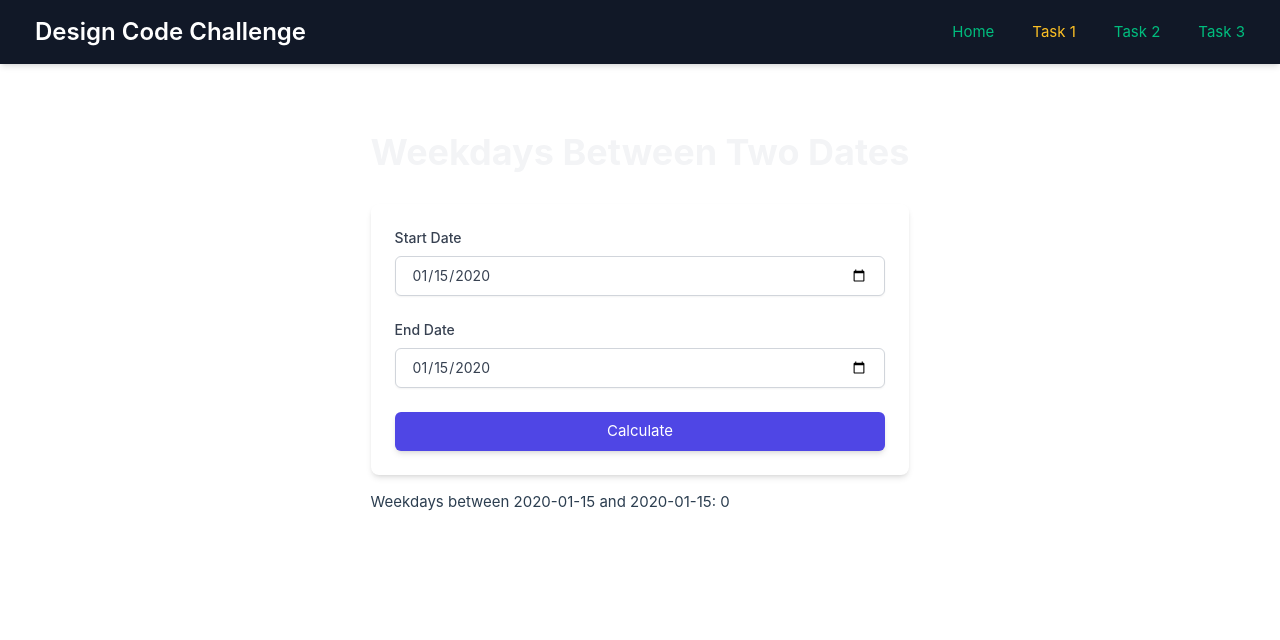
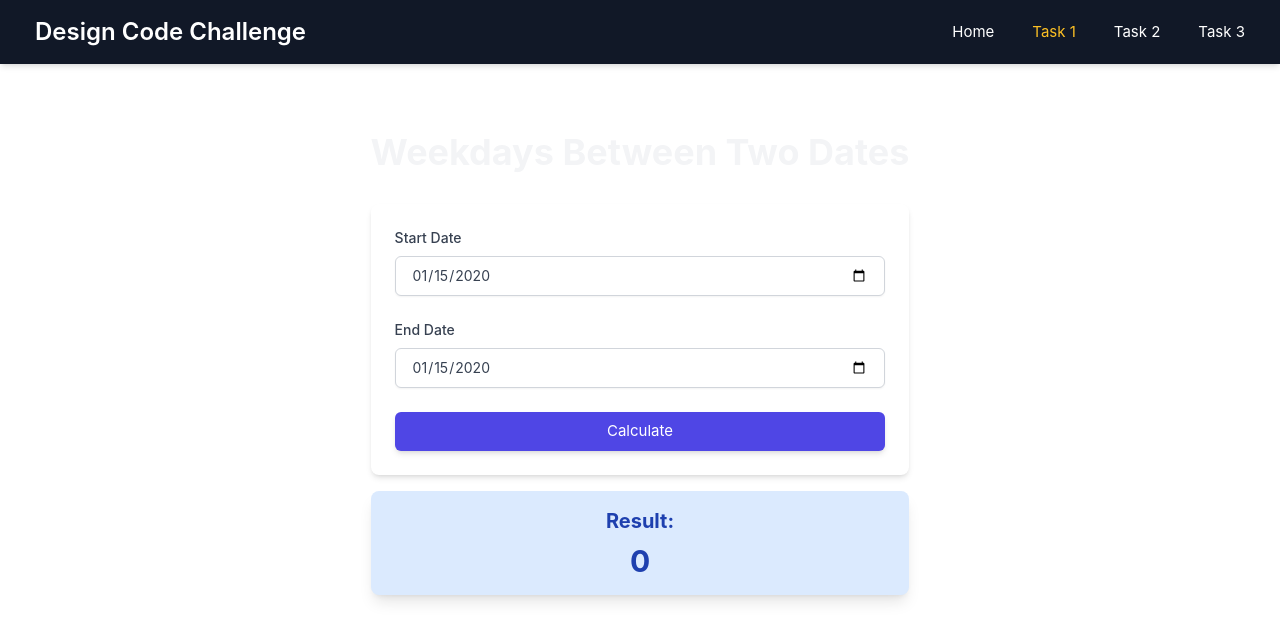
Before and after one commit to nelvino/design-code-challenge, a Vue app: page /task1 in a window 1280 px wide. Both pictures are taken after typing "2020-01-15", "2020-01-15" into the empty fields and a click on the button "Calculate". Shown: the top 640 px of the page. Built offline with nearby package versions, Linux system fonts and the light colour scheme.

Commit message:
result styling and component reusability improvement

```diff
--- a/src/assets/main.css
+++ b/src/assets/main.css
@@ -14,7 +14,8 @@
 a,
 .green {
   text-decoration: none;
-  color: hsla(160, 100%, 37%, 1);
+  color: hsla(0, 0%, 100%, 1);
+  /* color: hsla(160, 100%, 37%, 1); */
   transition: 0.4s;
   padding: 3px;
 }
--- /dev/null
+++ b/src/components/ResultComponent.vue
@@ -0,0 +1,29 @@
+<template>
+  <div
+    v-if="result !== null"
+    class="bg-blue-100 text-blue-800 p-4 rounded-lg shadow-lg mt-4 text-center"
+  >
+    <p class="font-bold text-xl">Result:</p>
+    <!-- <p class="text-lg mt-2">Between {{ startDate }} and {{ endDate }}:</p> -->
+    <p class="text-3xl font-bold mt-2">{{ result }}</p>
+  </div>
+</template>
+
+<script setup lang="ts">
+import { defineProps } from 'vue'
+
+defineProps({
+  startDate: {
+    type: String,
+    required: true
+  },
+  endDate: {
+    type: String,
+    required: true
+  },
+  result: {
+    type: Number,
+    required: true
+  }
+})
+</script>
--- a/src/views/Task1View.vue
+++ b/src/views/Task1View.vue
@@ -2,9 +2,7 @@
   <div class="p-5">
     <TitleComponent title="Weekdays Between Two Dates" />
     <FormComponent :startDate="startDate" :endDate="endDate" @submit="calculateWeekdays" />
-    <div v-if="result !== null" class="notification is-info mt-4">
-      Weekdays between {{ startDate }} and {{ endDate }}: {{ result }}
-    </div>
+    <ResultComponent v-if="result !== null" :startDate="startDate" :endDate="endDate" :result="result" />
   </div>
 </template>
 
@@ -13,11 +11,13 @@ import { defineComponent, ref } from 'vue'
 import { weekdaysBetweenTwoDates } from '@/helpers/weekdays'
 import FormComponent from '../components/FormComponent.vue'
 import TitleComponent from '../components/TitleComponent.vue'
+import ResultComponent from '../components/ResultComponent.vue';
 
 export default defineComponent({
   components: {
     FormComponent,
-    TitleComponent
+    TitleComponent,
+    ResultComponent
   },
   setup() {
     const startDate = ref<string>('')
--- a/src/views/Task2View.vue
+++ b/src/views/Task2View.vue
@@ -6,9 +6,7 @@
       :endDate="secondDateInput"
       @submit="calculateBusinessDays"
     />
-    <div v-if="businessDays !== null" class="notification is-info mt-4">
-      Business Days between {{ firstDateInput }} and {{ secondDateInput }}: {{ businessDays }}
-    </div>
+    <ResultComponent v-if="businessDays !== null" :startDate="firstDateInput" :endDate="secondDateInput" :result="businessDays" />
   </div>
 </template>
 
@@ -16,13 +14,15 @@
 import { defineComponent, ref } from 'vue'
 import FormComponent from '../components/FormComponent.vue'
 import TitleComponent from '../components/TitleComponent.vue'
+import ResultComponent from '../components/ResultComponent.vue';
 import { BusinessDaysBetweenTwoDates } from '../helpers/businessDaysBetweenTwoDates'
 import { fixedHolidays } from '../helpers/holidayRules'
 
 export default defineComponent({
   components: {
     FormComponent,
-    TitleComponent
+    TitleComponent,
+    ResultComponent
   },
   setup() {
     const firstDateInput = ref<string>('')
--- a/src/views/Task3View.vue
+++ b/src/views/Task3View.vue
@@ -6,9 +6,7 @@
       :endDate="secondDateInput"
       @submit="calculateBusinessDaysWithRules"
     />
-    <div v-if="businessDays !== null" class="notification is-info mt-4">
-      Business Days between {{ firstDateInput }} and {{ secondDateInput }}: {{ businessDays }}
-    </div>
+    <ResultComponent v-if="businessDays !== null" :startDate="firstDateInput" :endDate="secondDateInput" :result="businessDays" />
   </div>
 </template>
 
@@ -16,13 +14,15 @@
 import { defineComponent,ref } from 'vue'
 import FormComponent from '../components/FormComponent.vue'
 import TitleComponent from '../components/TitleComponent.vue'
+import ResultComponent from '../components/ResultComponent.vue';
 import { BusinessDaysBetweenTwoDatesWithRules } from '../helpers/businessDaysBetweenTwoDatesWithRules'
 import { publicHolidayRules } from '../helpers/holidayRules'
 
 export default defineComponent({
   components: {
     FormComponent,
-    TitleComponent
+    TitleComponent,
+    ResultComponent
   },
   setup() {
     const firstDateInput = ref<string>('')
```
